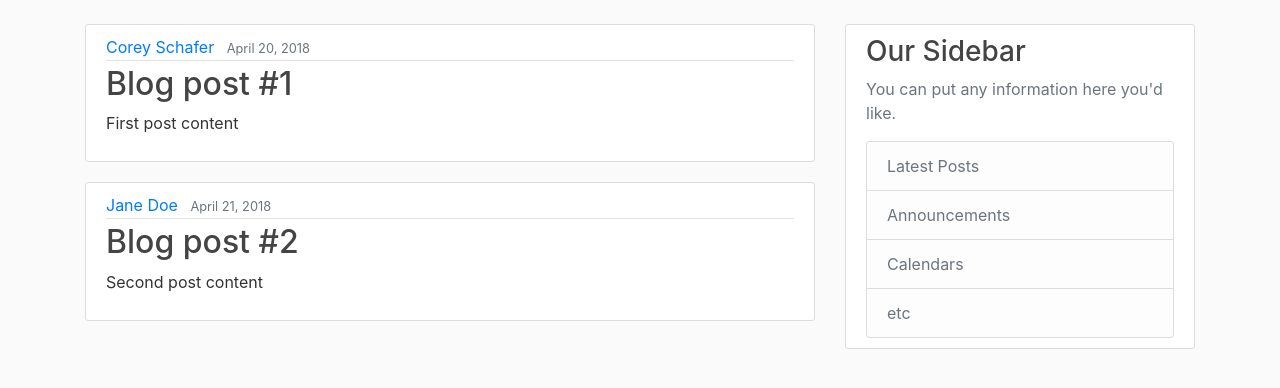
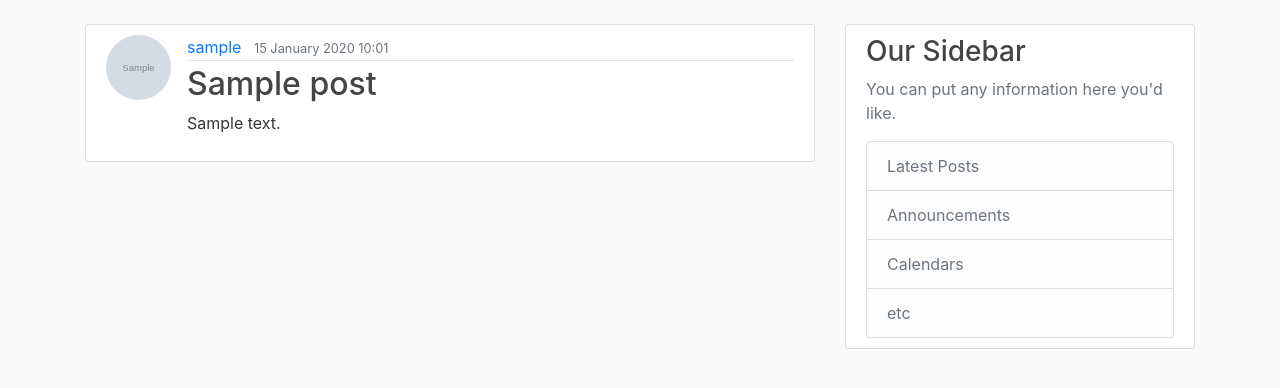
Before and after one commit to trinadzatij/FlaskCorey, a Flask app: page / in a window 1280 px wide. Shown: the part 56-444 px from the top of the page. Run offline with Flask 2, Linux system fonts and the light colour scheme; tables that the repository leaves empty hold one stand-in row (values such as "Sample post"); grey boxes marked "Sample" are stand-in pictures; some libraries are stand-ins or nearby versions.

Commit message:
Remove dummy posts data Add real posting mechanism Fix and redesign posts display Fix .gitignore to leave default pic as part of the project

```diff
--- a/flaskblog/routes.py
+++ b/flaskblog/routes.py
@@ -8,25 +8,13 @@ from flaskblog.forms import RegistrationForm, LoginForm, UpdateAccountForm, Post
 from flask_login import login_user, current_user, logout_user, login_required
 
 
-posts = [
-    {
-        'author': 'Corey Schafer',
-        'title': 'Blog post #1',
-        'content': 'First post content',
-        'date_posted': 'April 20, 2018'
-    },
-    {
-        'author': 'Jane Doe',
-        'title': 'Blog post #2',
-        'content': 'Second post content',
-        'date_posted': 'April 21, 2018'
-    }
-]
-
-
 @app.route("/")
 @app.route("/home")
 def home():
+    if current_user.is_authenticated:
+        posts=Post.query.filter_by(author=current_user).limit(10)
+    else:
+        posts=Post.query.limit(10).all()
     return render_template('home.html', posts=posts)
 
 @app.route("/about")
@@ -103,6 +91,9 @@ def account():
 def new_post():
     form = PostForm()
     if form.validate_on_submit():
+        post = Post(title=form.title.data, content=form.content.data, author=current_user)
+        db.session.add(post)
+        db.session.commit()
         flash('Your post has been submitted!', 'success')
         return redirect(url_for('home'))
     return render_template('create_post.html', title='New Post', form=form)
--- a/flaskblog/templates/create_post.html
+++ b/flaskblog/templates/create_post.html
@@ -38,9 +38,4 @@
 			</div>
 		</form>
 	</div>
-	<div class="border-top pt-3">
-		<small class="text-muted">
-			Need an account? <a class="ml-2" href="{{ url_for('register') }}">Sign up!</a>
-		</small>
-	</div>
 {% endblock content %}
--- a/flaskblog/templates/home.html
+++ b/flaskblog/templates/home.html
@@ -2,10 +2,11 @@
 {% block content %}
 	{% for post in posts  %}
 		<article class="media content-section">
+             <img class="rounded-circle article-img" src="{{ url_for('static', filename='profile_pics/' + post.author.image_file) }}">
 		 <div class="media-body">
 		  <div class="article-metadata">
-		   <a class="mr-2" href="#">{{ post.author }}</a>
-		   <small class="text-muted">{{ post.date_posted }}</small>
+		   <a class="mr-2" href="#">{{ post.author.username }}</a>
+		   <small class="text-muted">{{ post.date_posted.strftime('%d %B %Y %H:%m') }}</small>
 		  </div>
 		  <h2><a class="article-title" href="#">{{ post.title }}</a></h2>
 		  <p class="article-content">{{ post.content }}</p>
```
Also changed, not shown: 1 other file.
